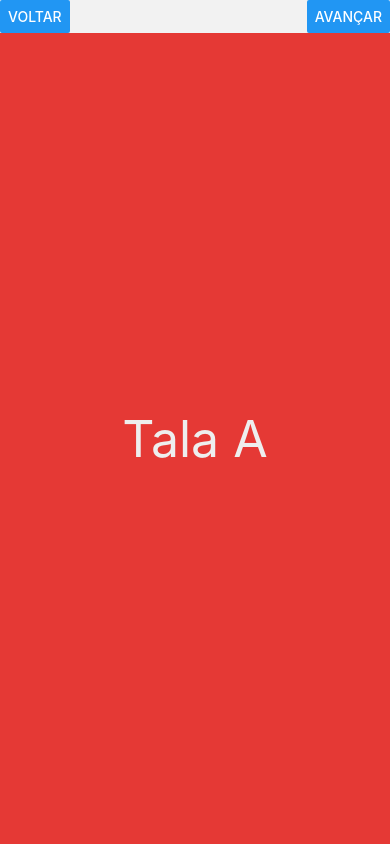
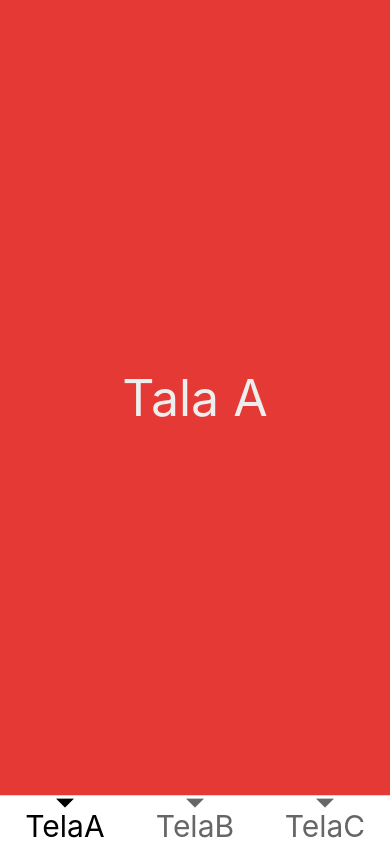
Before and after one commit to Henrique1204/React-Navigation, a React Native app: screen / in a window 390 px wide. Built offline with nearby package versions, Linux system fonts and the light colour scheme.

Commit message:
Adicionar exemplo de navegacao por tabs

```diff
--- /dev/null
+++ b/src/navegacao/Tabs.js
@@ -0,0 +1,25 @@
+import React from 'react';
+import { createBottomTabNavigator } from '@react-navigation/bottom-tabs';
+
+import TelaA from '../views/TelaA';
+import TelaB from '../views/TelaB';
+import TelaC from '../views/TelaC';
+
+const Tab = createBottomTabNavigator();
+
+const Tabs = () => {
+    return (
+        <Tab.Navigator screenOptions={{
+            tabBarActiveTintColor: '#000',
+            tabBarInactiveTintColor: '#666',
+            headerShown: false,
+            tabBarLabelStyle: { fontSize: 30 }
+        }}>
+            <Tab.Screen name="TelaA" component={TelaA} />
+            <Tab.Screen name="TelaB" component={TelaB} />
+            <Tab.Screen name="TelaC" component={TelaC} />
+        </Tab.Navigator>
+    );
+};
+
+export default Tabs;
--- a/src/navegacao/index.js
+++ b/src/navegacao/index.js
@@ -3,12 +3,13 @@ import { SafeAreaView } from 'react-native';
 import { NavigationContainer } from '@react-navigation/native';
 
 import StackNavigator from './Stack';
+import TabsNavigator from './Tabs';
 
 const Navegacao = () => {
     return (
         <SafeAreaView style={{ flex: 1 }}>
             <NavigationContainer>
-                <StackNavigator />
+                <TabsNavigator />
             </NavigationContainer>
         </SafeAreaView>
     );
```
